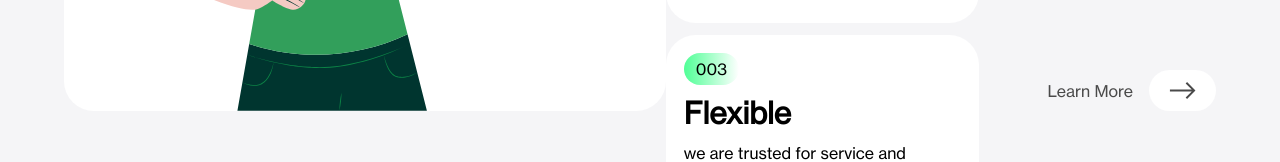
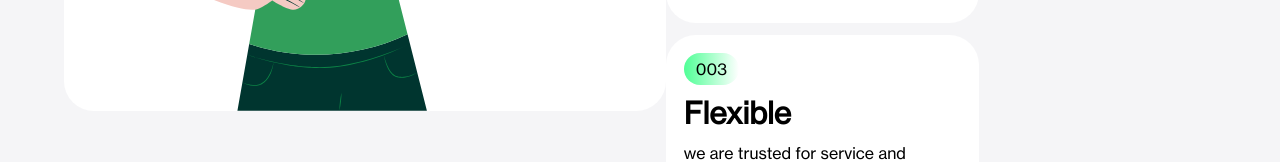
Before and after one commit to aryadira/greenverse, a React (Vite) app: page / in a window 1280 px wide. Shown: the part 1589-1751 px from the top of the page. Built offline with nearby package versions, Linux system fonts and the light colour scheme; the HTML template or start-up script is replaced by a standard one.

Commit message:
constant & Section Consul

```diff
--- a/src/components/sections/SectionBenefit.jsx
+++ b/src/components/sections/SectionBenefit.jsx
@@ -1,5 +1,6 @@
 import React from 'react';
 import { landingImg2, arrow } from "../../assets/img/";
+import { benefits } from "../../constants/contents/ongoing";
 
 const sectionBenefit = () => {
   return (
@@ -14,30 +15,14 @@ const sectionBenefit = () => {
           </div>
           <div className="relative container-right h-full w-[50%]">
             <div className="right-benefit gap-3 flex flex-wrap">
+              {benefits.map((benefit) => (
+                // eslint-disable-next-line react/jsx-key
                 <div className="card w-[313px] h-[190px] p-2 bg-white rounded-[30px]">
-                    <p className='my-[10px] mx-[10px] bg-gradient-to-r from-[#50FF96] to-white w-[55px] py-[4px] px-[12px] rounded-full'>001</p>
-                    <h3 className='my-[10px] mx-[10px] text-3xl font-bold'>Trusted</h3>
-                    <p className='my-[10px] mx-[10px]'>we are trusted for service and purchases </p>
+                    <p className='my-[10px] mx-[10px] bg-gradient-to-r from-[#50FF96] to-white w-[55px] py-[4px] px-[12px] rounded-full'>{benefit.id}</p>
+                    <h3 className='my-[10px] mx-[10px] text-3xl font-bold'>{benefit.title}</h3>
+                    <p className='my-[10px] mx-[10px]'>{benefit.desc} </p>
                 </div>
-                <div className="card w-[313px] h-[190px] p-2 bg-white rounded-[30px]">
-                    <p className='my-[10px] mx-[10px] bg-gradient-to-r from-[#50FF96] to-white w-[55px] py-[4px] px-[12px] rounded-full'>002</p>
-                    <h3 className='my-[10px] mx-[10px] text-3xl font-bold'>Guaranteed</h3>
-                    <p className='my-[10px] mx-[10px]'>we are trusted for service and purchases </p>
-                </div>
-                <div className="card w-[313px] h-[190px] p-2 bg-white rounded-[30px]">
-                    <p className='my-[10px] mx-[10px] bg-gradient-to-r from-[#50FF96] to-white w-[55px] py-[4px] px-[12px] rounded-full'>003</p>
-                    <h3 className='my-[10px] mx-[10px] text-3xl font-bold'>Flexible</h3>
-                    <p className='my-[10px] mx-[10px]'>we are trusted for service and purchases </p>
-                </div>
-                <div className="card w-[313px] h-[190px] p-2 bg-white rounded-[30px]">
-                    <p className='my-[10px] mx-[10px] bg-gradient-to-r from-[#50FF96] to-white w-[55px] py-[4px] px-[12px] rounded-full'>004</p>
-                    <h3 className='my-[10px] mx-[10px] text-3xl font-bold'>Quickly</h3>
-                    <p className='my-[10px] mx-[10px]'>we are trusted for service and purchases </p>
-                </div>
-            </div>
-            <div className="btn-right absolute bottom-0 right-0 flex items-center">
-              <p className='mr-4 text-[#4A4A4A]'>Learn More</p>
-              <img src={arrow} alt="" className='bg-white py-3 px-5 rounded-full'/>
+              ))}
             </div>
           </div>
       </div>
--- /dev/null
+++ b/src/components/sections/SectionConsultation.jsx
@@ -0,0 +1,25 @@
+import React from 'react';
+import { consul } from "../../assets/img/index";
+
+const SectionConsultation = () => {
+  return (
+    <div className='wrapper'>
+        <div className="container flex justify-evenly">
+            <div className="left-content bg-white w-[50%] flex justify-center items-center rounded-[30px]">
+                <div className='w-[550px] h-[45%] relative'>
+                    <p className='text-[15px] text-[#676767]'>Don’t know your plan?</p>
+                    <h3 className='text-[30px] leading-8 mt-[2px]'>Let’s consultation. <span className='text-[#676767]'>You can consultation what you needs</span></h3>
+                    <div className="btn-left">
+                        <a href="" className='bg-[#313A36] text-white py-2 px-3 absolute bottom-0 rounded-full'>Consultation Now!</a>
+                    </div>
+                </div>
+            </div>
+            <div className="right-content">
+                <img src={consul} alt="" />
+            </div>
+        </div>
+    </div>
+  )
+}
+
+export default SectionConsultation
--- a/src/components/sections/SectionInfrastructure.jsx
+++ b/src/components/sections/SectionInfrastructure.jsx
@@ -1,7 +1,7 @@
 import React from 'react';
 import { infra2, infra3, infra4 } from "../../assets/img/";
 
-const SectionInfrastructure = () => {
+const SectionInfrastructure = (props) => {
   return (
     <div className="wrapper">
         <div className="container flex w-full justify-evenly items-center ">
--- a/src/components/sections/index.js
+++ b/src/components/sections/index.js
@@ -2,5 +2,6 @@ import SectionLanding from "./SectionLanding";
 import SectionBenefit from "./SectionBenefit";
 import SectionTopics from "./SectionTopics";
 import SectionInfrastructure from "./SectionInfrastructure";
+import SectionConsultation from "./SectionConsultation";
 
-export { SectionBenefit, SectionLanding, SectionTopics, SectionInfrastructure };
+export { SectionBenefit, SectionLanding, SectionTopics, SectionInfrastructure, SectionConsultation };
--- a/src/constants/contents/ongoing.js
+++ b/src/constants/contents/ongoing.js
@@ -0,0 +1,22 @@
+export const benefits = [
+    {
+        id: '001',
+        title: "Trusted",
+        desc: "we are trusted for service and purchases"
+    },
+    {
+        id: '002',
+        title: "Guaranteed",
+        desc: "we are trusted for service and purchases",
+    },
+    {
+        id: '003',
+        title: "Flexible",
+        desc: "we are trusted for service and purchases",
+    },
+    {
+        id: '004',
+        title: 'Quickly',
+        desc: 'we are trusted for service and purchases',
+    }
+]
--- a/src/pages/LandingPage.jsx
+++ b/src/pages/LandingPage.jsx
@@ -5,7 +5,8 @@ import {
   SectionLanding,
   SectionTopics,
   SectionBenefit,
-  SectionInfrastructure
+  SectionInfrastructure,
+  SectionConsultation
 } from "../components/sections";
 
 const LandingPage = () => {
@@ -31,6 +32,11 @@ const LandingPage = () => {
           <SectionInfrastructure />
         </BoxContainer>
       </SpacingLayout>
+      <SpacingLayout className="mt-[100px]">
+        <BoxContainer>
+          <SectionConsultation />
+        </BoxContainer>
+      </SpacingLayout>
       <SpacingLayout className="my-[300px]">
         <BoxContainer>
           <SectionTopics />
```
